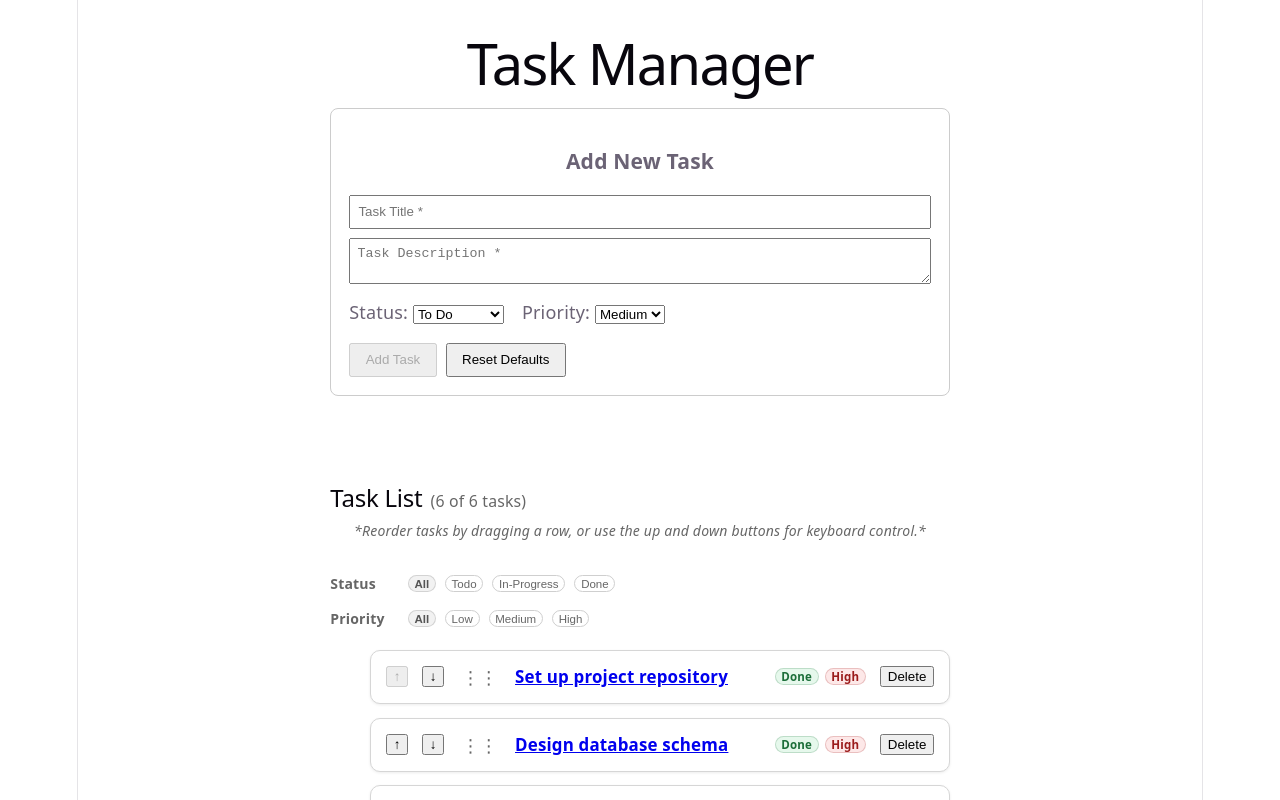
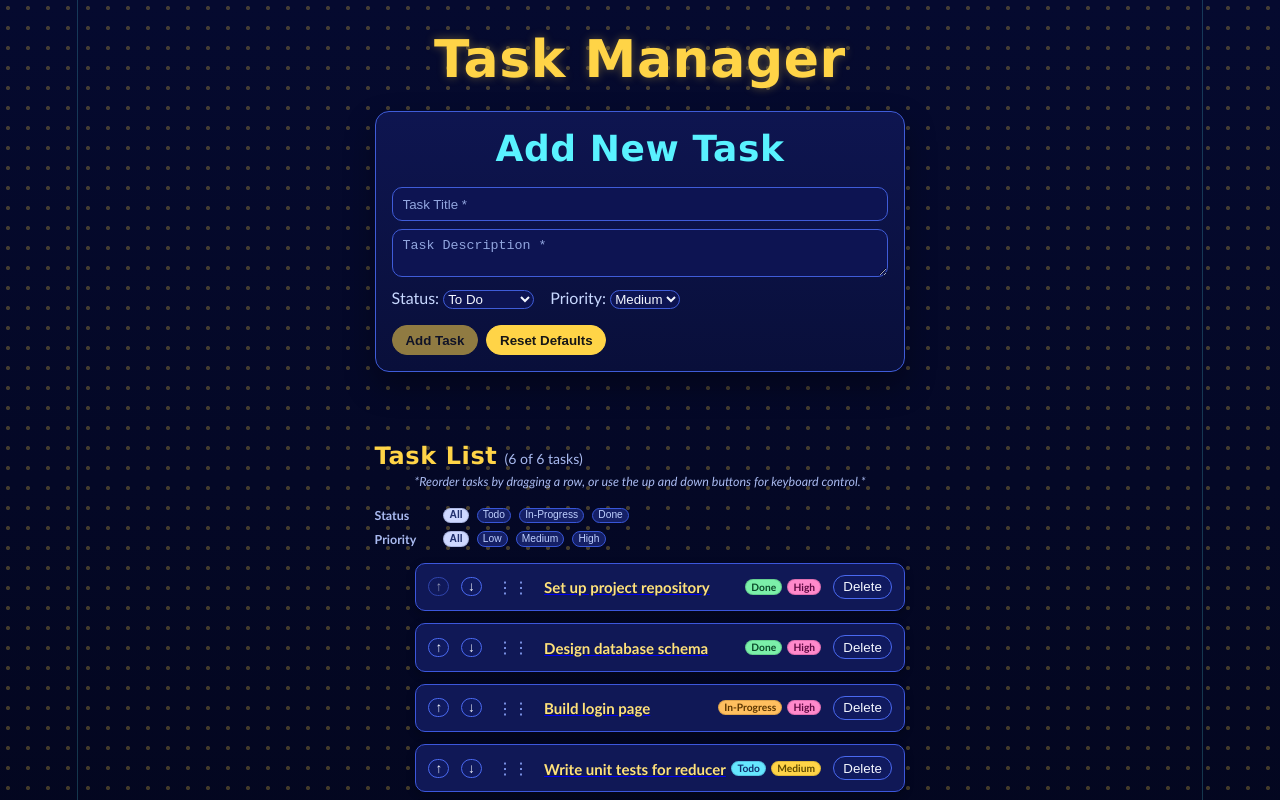
Before and after one commit to xxopher/2026-NTU-AIE-Workspace, a React (Vite) app in the folder task-manager/: page /tasks in a window 1280 px wide. Shown: the top 800 px of the page. Built offline with nearby package versions, Linux system fonts and the light colour scheme.

Commit message:
4th CSS Edit

```diff
--- a/task-manager/src/App.jsx
+++ b/task-manager/src/App.jsx
@@ -4,7 +4,13 @@ import TaskDetailPage from './pages/TaskDetailPage';
 
 export default function App() {
   return (
-    <div style={{ maxWidth: '800px', margin: '0 auto', padding: '1rem' }}>
+    <div
+      style={{
+        maxWidth: '860px',
+        margin: '0 auto',
+        padding: '1.2rem 1.1rem 2rem'
+      }}
+    >
       <h1>Task Manager</h1>
       <Routes>
         <Route path="/" element={<Navigate to="/tasks" replace />} />
--- a/task-manager/src/components/AddTaskForm.jsx
+++ b/task-manager/src/components/AddTaskForm.jsx
@@ -42,9 +42,11 @@ export default function AddTaskForm({ onReset }) {
       onSubmit={handleSubmit}
       style={{
         marginBottom: '2rem',
-        border: '1px solid #ccc',
+        border: '1px solid #3f5cd8',
+        background: 'linear-gradient(180deg, #0e1550 0%, #090f3a 100%)',
+        boxShadow: '0 14px 30px rgba(0, 0, 0, 0.35)',
         padding: '1rem',
-        borderRadius: '8px'
+        borderRadius: '14px'
       }}
     >
       <h3>Add New Task</h3>
@@ -55,7 +57,7 @@ export default function AddTaskForm({ onReset }) {
           placeholder="Task Title *"
           value={title}
           onChange={(e) => setTitle(e.target.value)}
-          style={{ width: '100%', padding: '0.4rem', boxSizing: 'border-box' }}
+          style={{ width: '100%', padding: '0.52rem 0.62rem', boxSizing: 'border-box' }}
         />
       </div>
 
@@ -64,12 +66,12 @@ export default function AddTaskForm({ onReset }) {
           placeholder="Task Description *"
           value={description}
           onChange={(e) => setDescription(e.target.value)}
-          style={{ width: '100%', padding: '0.4rem', boxSizing: 'border-box' }}
+          style={{ width: '100%', padding: '0.52rem 0.62rem', boxSizing: 'border-box' }}
         />
       </div>
 
       <div style={{ display: 'flex', gap: '1rem', marginBottom: '1rem' }}>
-        <label>
+        <label style={{ color: '#c8d8ff' }}>
           Status:{' '}
           <select value={status} onChange={(e) => setStatus(e.target.value)}>
             <option value="todo">To Do</option>
@@ -78,7 +80,7 @@ export default function AddTaskForm({ onReset }) {
           </select>
         </label>
 
-        <label>
+        <label style={{ color: '#c8d8ff' }}>
           Priority:{' '}
           <select value={priority} onChange={(e) => setPriority(e.target.value)}>
             <option value="low">Low</option>
@@ -94,6 +96,10 @@ export default function AddTaskForm({ onReset }) {
           disabled={isFormInvalid}
           style={{
             padding: '0.4rem 0.8rem',
+            backgroundColor: '#ffd447',
+            borderColor: '#ffd447',
+            color: '#161616',
+            fontWeight: 700,
             cursor: isFormInvalid ? 'not-allowed' : 'pointer'
           }}
         >
@@ -102,7 +108,14 @@ export default function AddTaskForm({ onReset }) {
         <button
           type="button"
           onClick={onReset}
-          style={{ padding: '0.4rem 0.8rem', cursor: 'pointer' }}
+          style={{
+            padding: '0.4rem 0.8rem',
+            backgroundColor: '#ffd447',
+            borderColor: '#ffd447',
+            color: '#161616',
+            fontWeight: 700,
+            cursor: 'pointer'
+          }}
         >
           Reset Defaults
         </button>
--- a/task-manager/src/index.css
+++ b/task-manager/src/index.css
@@ -1,40 +1,34 @@
 :root {
-  /* Enforced Light Theme Palette */
-  --text: #6b6375;
-  --text-h: #08060d;
-  --bg: #fff;
-  --border: #e5e4e7;
-  --code-bg: #f4f3ec;
-  --accent: #aa3bff;
-  --accent-bg: rgba(170, 59, 255, 0.1);
-  --accent-border: rgba(170, 59, 255, 0.5);
-  --social-bg: rgba(244, 243, 236, 0.5);
-  --shadow:
-    rgba(0, 0, 0, 0.1) 0 10px 15px -3px, rgba(0, 0, 0, 0.05) 0 4px 6px -2px;
+  --pac-bg: #050a2f;
+  --pac-bg-deep: #03061d;
+  --pac-border: #2c45b8;
+  --pac-text: #d5e4ff;
+  --pac-muted: #8fa6de;
+  --pac-yellow: #ffd447;
+  --pac-cyan: #59f2ff;
+  --pac-pink: #ff7acb;
+  --pac-orange: #ff9e3d;
+  --pac-shadow: rgba(0, 0, 0, 0.42);
 
-  --sans: system-ui, 'Segoe UI', Roboto, sans-serif;
-  --heading: system-ui, 'Segoe UI', Roboto, sans-serif;
-  --mono: ui-monospace, Consolas, monospace;
-
-  font: 18px/145% var(--sans);
-  letter-spacing: 0.18px;
-  color-scheme: light; /* Forces browser native elements to light mode */
-  color: var(--text);
-  background: var(--bg);
+  font-family: 'Trebuchet MS', 'Segoe UI', sans-serif;
+  color: var(--pac-text);
+  background: var(--pac-bg);
   font-synthesis: none;
   text-rendering: optimizeLegibility;
   -webkit-font-smoothing: antialiased;
   -moz-osx-font-smoothing: grayscale;
+}
 
-  @media (max-width: 1024px) {
-    font-size: 16px;
-  }
+* {
+  box-sizing: border-box;
 }
 
 body {
   margin: 0;
-  background-color: var(--bg);
-  color: var(--text);
+  color: var(--pac-text);
+  background:
+    radial-gradient(circle at 8px 8px, rgba(255, 212, 71, 0.25) 2px, transparent 2.2px) 0 0 / 20px 20px,
+    linear-gradient(180deg, var(--pac-bg) 0%, var(--pac-bg-deep) 100%);
 }
 
 #root {
@@ -42,55 +36,69 @@ body {
   max-width: 100%;
   margin: 0 auto;
   text-align: center;
-  border-inline: 1px solid var(--border);
+  border-inline: 1px solid rgba(89, 242, 255, 0.2);
   min-height: 100svh;
   display: flex;
   flex-direction: column;
-  box-sizing: border-box;
 }
 
 h1,
-h2 {
-  font-family: var(--heading);
-  font-weight: 500;
-  color: var(--text-h);
+h2,
+h3 {
+  margin: 0;
+  color: var(--pac-yellow);
+  font-family: 'Verdana', 'Trebuchet MS', sans-serif;
+  letter-spacing: 0.6px;
 }
 
 h1 {
-  font-size: 56px;
-  letter-spacing: -1.68px;
-  margin: 32px 0;
-  @media (max-width: 1024px) {
-    font-size: 36px;
-    margin: 20px 0;
-  }
+  margin: 10px 0 22px;
+  font-size: 52px;
+  text-shadow: 0 0 10px rgba(255, 212, 71, 0.35);
 }
 
 h2 {
   font-size: 24px;
-  line-height: 118%;
-  letter-spacing: -0.24px;
-  margin: 0 0 8px;
-  @media (max-width: 1024px) {
-    font-size: 20px;
-  }
+}
+
+h3 {
+  font-size: 36px;
+  margin-bottom: 18px;
+  color: var(--pac-cyan);
 }
 
 p {
   margin: 0;
 }
 
-code,
-.counter {
-  font-family: var(--mono);
-  display: inline-flex;
-  border-radius: 4px;
-  color: var(--text-h);
+input,
+textarea,
+select {
+  background: #0d1452;
+  color: #f3f7ff;
+  border: 1px solid #3f5cd8;
+  border-radius: 10px;
 }
 
-code {
-  font-size: 15px;
-  line-height: 135%;
-  padding: 4px 8px;
-  background: var(--code-bg);
+input::placeholder,
+textarea::placeholder {
+  color: #92a6df;
 }
+
+button {
+  border-radius: 999px;
+  border: 1px solid #4a69f0;
+  background: #101a5f;
+  color: #f4f7ff;
+  transition: transform 0.15s ease, box-shadow 0.15s ease, border-color 0.15s ease;
+}
+
+button:hover:not(:disabled) {
+  transform: translateY(-1px);
+  box-shadow: 0 0 0 2px rgba(89, 242, 255, 0.2);
+  border-color: var(--pac-cyan);
+}
+
+button:disabled {
+  opacity: 0.55;
+}
--- a/task-manager/src/pages/TaskListPage.jsx
+++ b/task-manager/src/pages/TaskListPage.jsx
@@ -70,9 +70,9 @@ export default function TaskListPage() {
 
   function getStatusBadgeStyle(status) {
     const palette = {
-      todo: { bg: '#e8f1ff', text: '#1f4aa0' },
-      'in-progress': { bg: '#fff4dc', text: '#8a5a00' },
-      done: { bg: '#e6f8ec', text: '#1d6f3a' }
+      todo: { bg: '#65e7ff', text: '#0f2e6e' },
+      'in-progress': { bg: '#ffbf5f', text: '#5c3600' },
+      done: { bg: '#7bf0a9', text: '#0c4a2a' }
     };
 
     const colors = palette[status] || { bg: '#efefef', text: '#333333' };
@@ -95,9 +95,9 @@ export default function TaskListPage() {
 
   function getPriorityBadgeStyle(priority) {
     const palette = {
-      high: { bg: '#fde8e8', text: '#9b1c1c' },
-      medium: { bg: '#fff4dc', text: '#8a5a00' },
-      low: { bg: '#e9f7ef', text: '#1f7a45' }
+      high: { bg: '#ff89cb', text: '#5c0940' },
+      medium: { bg: '#ffd447', text: '#5f4a00' },
+      low: { bg: '#a9f7d0', text: '#095c37' }
     };
 
     const colors = palette[priority] || { bg: '#efefef', text: '#333333' };
@@ -120,25 +120,25 @@ export default function TaskListPage() {
 
   function getFilterChipStyle(type, value, isActive) {
     const statusPalette = {
-      todo: { bg: '#e8f1ff', text: '#1f4aa0' },
-      'in-progress': { bg: '#fff4dc', text: '#8a5a00' },
-      done: { bg: '#e6f8ec', text: '#1d6f3a' }
+      todo: { bg: '#65e7ff', text: '#0f2e6e' },
+      'in-progress': { bg: '#ffbf5f', text: '#5c3600' },
+      done: { bg: '#7bf0a9', text: '#0c4a2a' }
     };
     const priorityPalette = {
-      high: { bg: '#fde8e8', text: '#9b1c1c' },
-      medium: { bg: '#fff4dc', text: '#8a5a00' },
-      low: { bg: '#e9f7ef', text: '#1f7a45' }
+      high: { bg: '#ff89cb', text: '#5c0940' },
+      medium: { bg: '#ffd447', text: '#5f4a00' },
+      low: { bg: '#a9f7d0', text: '#095c37' }
     };
 
-    const allColors = { bg: '#f2f2f2', text: '#555555' };
+    const allColors = { bg: '#ced8ff', text: '#21306e' };
     const palette = type === 'status' ? statusPalette : priorityPalette;
     const colors = value === 'all' ? allColors : (palette[value] || allColors);
 
     if (!isActive) {
       return {
-        backgroundColor: '#ffffff',
-        color: '#666666',
-        border: '1px solid #cfcfcf',
+        backgroundColor: '#152066',
+        color: '#bfd0ff',
+        border: '1px solid #3856d8',
         borderRadius: '999px',
         padding: '0.08rem 0.32rem',
         fontSize: '0.64rem',
@@ -181,12 +181,12 @@ export default function TaskListPage() {
         }}
       >
         <h2 style={{ margin: 0 }}>Task List</h2>
-        <span style={{ fontSize: '0.88rem', color: '#666' }}>
+        <span style={{ fontSize: '0.88rem', color: '#a9baf0' }}>
           ({filteredTasks.length} of {tasks.length} tasks)
         </span>
       </div>
 
-      <p id="reorder-help" style={{ fontSize: '0.78rem', color: '#666', fontStyle: 'italic' }}>
+      <p id="reorder-help" style={{ fontSize: '0.78rem', color: '#a9baf0', fontStyle: 'italic' }}>
         *Reorder tasks by dragging a row, or use the up and down buttons for keyboard control.*
       </p>
 
@@ -195,7 +195,7 @@ export default function TaskListPage() {
       {/* Filter Bar */}
       <div style={{ marginBottom: '1rem', display: 'flex', flexDirection: 'column', gap: '0.5rem' }}>
         <div style={{ display: 'flex', alignItems: 'center', gap: '0.5rem' }}>
-          <span style={{ fontSize: '0.78rem', fontWeight: 600, color: '#666', minWidth: '3.8rem', textAlign: 'left' }}>
+          <span style={{ fontSize: '0.78rem', fontWeight: 600, color: '#a9baf0', minWidth: '3.8rem', textAlign: 'left' }}>
             Status
           </span>
           {['all', 'todo', 'in-progress', 'done'].map((status) => (
@@ -209,7 +209,7 @@ export default function TaskListPage() {
           ))}
         </div>
         <div style={{ display: 'flex', alignItems: 'center', gap: '0.5rem' }}>
-          <span style={{ fontSize: '0.78rem', fontWeight: 600, color: '#666', minWidth: '3.8rem', textAlign: 'left' }}>
+          <span style={{ fontSize: '0.78rem', fontWeight: 600, color: '#a9baf0', minWidth: '3.8rem', textAlign: 'left' }}>
             Priority
           </span>
           {['all', 'low', 'medium', 'high'].map((priority) => (
@@ -237,11 +237,11 @@ export default function TaskListPage() {
             aria-label={`Task ${task.title}. Draggable item ${index + 1} of ${filteredTasks.length}.`}
             style={{
               marginBottom: '0.75rem',
-              backgroundColor: dragIndex === index ? '#f4f4f4' : '#ffffff',
+              backgroundColor: dragIndex === index ? '#1a2373' : '#101856',
               padding: '0.7rem 0.8rem',
               borderRadius: '10px',
-              border: '1px solid #d6d6d6',
-              boxShadow: dragIndex === index ? '0 2px 8px rgba(0, 0, 0, 0.12)' : '0 1px 3px rgba(0, 0, 0, 0.08)',
+              border: '1px solid #3c57dc',
+              boxShadow: dragIndex === index ? '0 5px 14px rgba(0, 0, 0, 0.35)' : '0 3px 8px rgba(0, 0, 0, 0.28)',
               cursor: dragIndex === index ? 'grabbing' : 'grab',
               display: 'flex',
               alignItems: 'center',
@@ -267,7 +267,7 @@ export default function TaskListPage() {
               ↓
             </button>
             <span
-              style={{ marginRight: '0.6rem', color: '#666' }}
+              style={{ marginRight: '0.6rem', color: '#8ea8ff' }}
               title="Drag to reorder"
               aria-hidden="true"
             >
@@ -275,13 +275,13 @@ export default function TaskListPage() {
             </span>
 
             <Link to={`/tasks/${task.id}`}>
-              <strong style={{ fontSize: '0.94rem' }}>{task.title}</strong>
+              <strong style={{ fontSize: '0.94rem', color: '#ffe27a' }}>{task.title}</strong>
             </Link>{' '}
             <div style={{ marginLeft: 'auto', display: 'flex', alignItems: 'center', gap: '0.32rem' }}>
               <span style={getStatusBadgeStyle(task.status)}>{task.status}</span>
               <span style={getPriorityBadgeStyle(task.priority)}>{task.priority}</span>
               <button
-                style={{ marginLeft: '0.45rem', cursor: 'pointer' }}
+                style={{ marginLeft: '0.45rem', cursor: 'pointer', padding: '0.22rem 0.55rem' }}
                 onClick={() => dispatch({ type: 'DELETE_TASK', payload: task.id })}
               >
                 Delete
```
